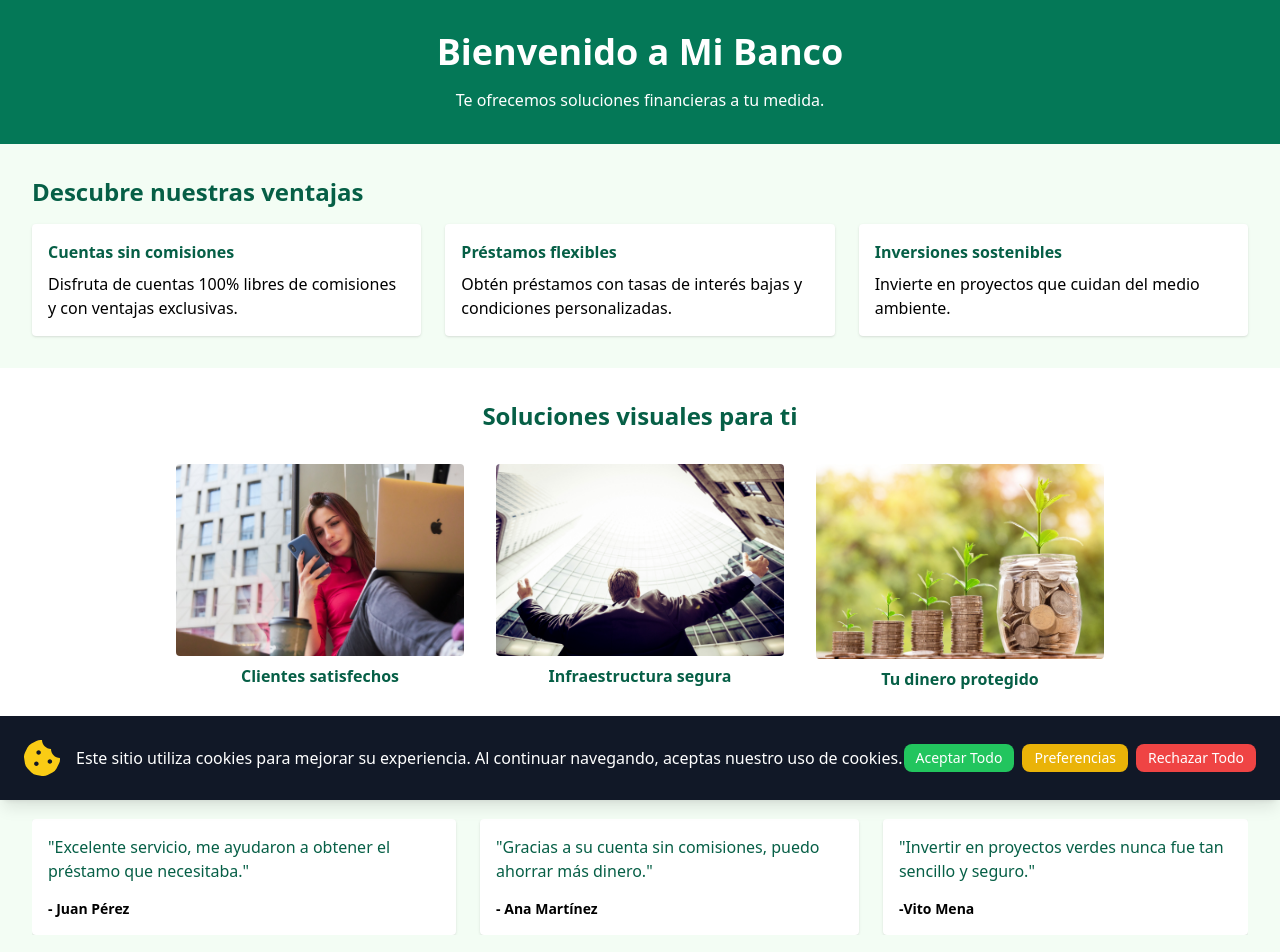
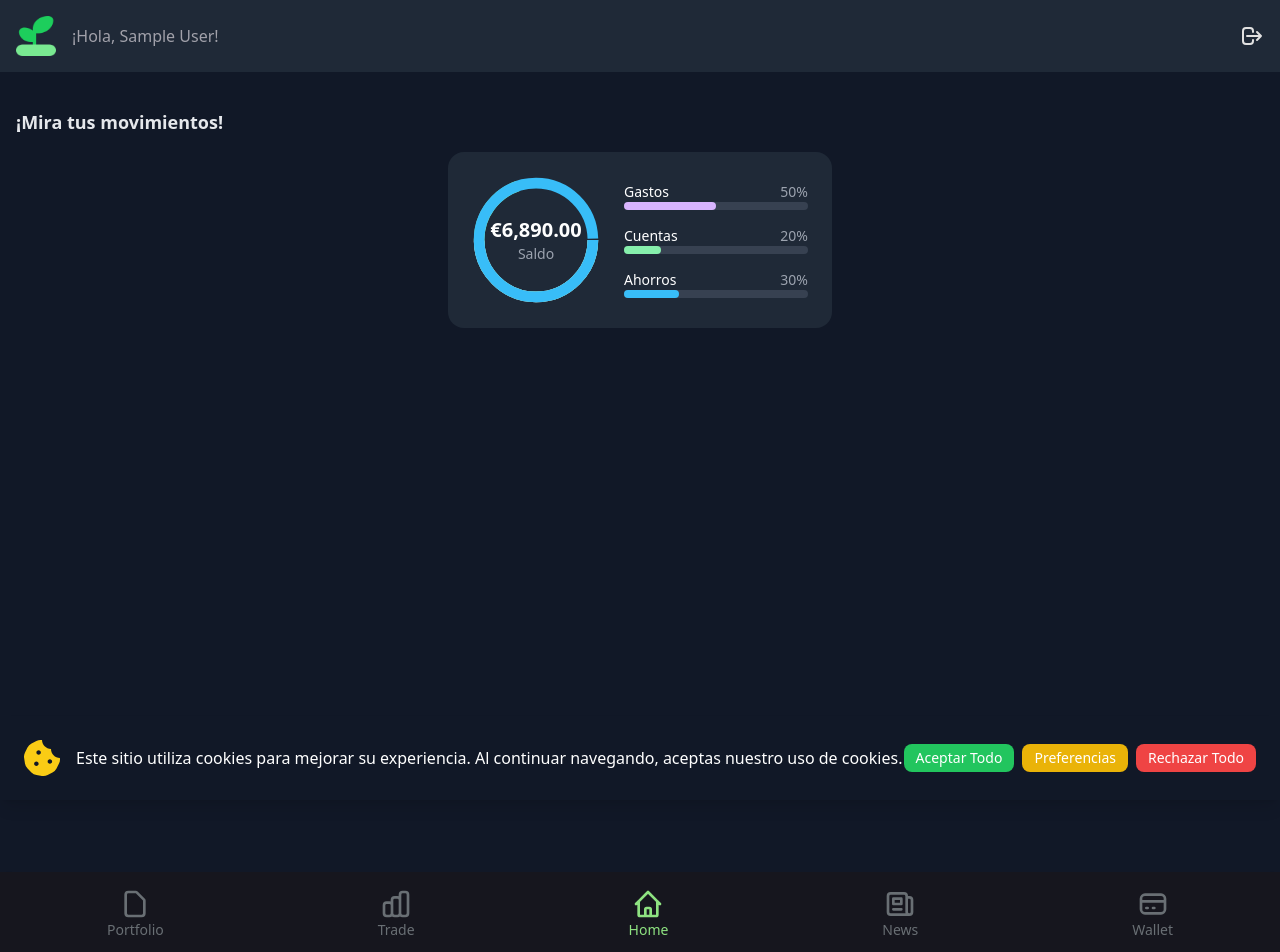
Before and after one commit to Yedpt/RSI_trade_project-Client, a React (Vite) app: page /homebank in a window 1280 px wide. Shown: the top 952 px of the page. Built offline with nearby package versions, Linux system fonts and the light colour scheme; sample sign-in values are in the browser's storage.

Commit message:
feat: redo footer and add movement report chart to bankhome

```diff
--- a/src/components/Footer.jsx
+++ b/src/components/Footer.jsx
@@ -1,60 +1,69 @@
 import React, { useState, useEffect } from "react";
-import { ChevronUpIcon } from "@heroicons/react/outline";
-import Avatar from "@mui/material/Avatar";
-import { teal } from "@mui/material/colors";
+import { useNavigate } from "react-router-dom";
+import { LogoutIcon } from "@heroicons/react/outline";
+// import Avatar from "@mui/material/Avatar";
+import LogoImage from "../assets/logo-splashScreen.webp";
 
 const Footer = () => {
   const [user, setUser] = useState(null);
+  const navigate = useNavigate();
 
   useEffect(() => {
     const storedUser = localStorage.getItem("user");
     if (storedUser) {
       try {
         const parsedUser = JSON.parse(storedUser);
-        setUser(parsedUser);
+        setUser(parsedUser.user || parsedUser);
       } catch (error) {
         console.error("Error parsing user data:", error);
       }
     }
   }, []);
 
-  const scrollToTop = () => {
-    window.scrollTo({ top: 0, behavior: "smooth" });
+  const handleLogout = () => {
+    localStorage.removeItem("user");
+    localStorage.removeItem("authToken");
+    setUser(null);
+    navigate("/");
   };
 
   return (
-    <footer className="bg-green-700 text-white p-4">
-      <div className="text-center text-sm">
-        <p>&copy; 2024 Mi Banco. Todos los derechos reservados.</p>
-      </div>
-      <div className="flex justify-center space-x-4 mt-4">
-        <a href="#" className="hover:text-green-300" aria-label="Facebook">
-          <i className="fab fa-facebook-f"></i>
-        </a>
-        <a href="#" className="hover:text-green-300" aria-label="Twitter">
-          <i className="fab fa-twitter"></i>
-        </a>
-        <a href="#" className="hover:text-green-300" aria-label="Instagram">
-          <i className="fab fa-instagram"></i>
-        </a>
-      </div>
-      <div className="flex flex-col items-center mt-4 space-y-4">
-        <button
-          onClick={scrollToTop}
-          className="text-white hover:text-green-300 focus:outline-none"
-        >
-          <ChevronUpIcon className="w-6 h-6" />
-        </button>
-
-        {user && (
-          <div className="flex items-center space-x-2">
-            <span>¡Hola, {user.name}!</span>
-            <Avatar sx={{ bgcolor: teal[500] }}>
-              {user.name ? user.name[0] : "U"}
-            </Avatar>
+    <footer className="flex items-center justify-between p-4 bg-gray-800">
+      <div className="flex items-center">
+        <img src={LogoImage} alt="logo" className="w-10 h-10 mr-4" />
+        {user ? (
+          <span className="text-zinc-400">¡Hola, {user.name}!</span>
+        ) : (
+          <div>
+            <button
+              onClick={() => navigate("/register")}
+              className="text-green-100 hover:underline"
+            >
+              Hazte cliente
+            </button>
+            <button
+              onClick={() => navigate("/login")}
+              className="bg-green-500 hover:bg-green-400 px-4 py-2 rounded ml-2"
+            >
+              Iniciar Sesión
+            </button>
           </div>
         )}
       </div>
+      {user && (
+        <div className="flex items-center">
+          {/* <Avatar className="mr-2">
+            {user.name ? user.name[0].toUpperCase() : "U"}
+          </Avatar> */}
+          <LogoutIcon
+            className="w-6 h-6 text-[#E1E1E1] cursor-pointer"
+            flex
+            items-center
+            space-x-1
+            onClick={handleLogout}
+          />
+        </div>
+      )}
     </footer>
   );
 };
--- a/src/components/VoiceAssistButton.jsx
+++ b/src/components/VoiceAssistButton.jsx
@@ -1,4 +1,3 @@
-// VoiceAssistButton.jsx
 import React from "react";
 import { FaVolumeUp } from "react-icons/fa";
 
--- a/src/pages/BankHome.jsx
+++ b/src/pages/BankHome.jsx
@@ -1,145 +1,96 @@
-import React, { useState } from "react";
-import { useNavigate } from "react-router-dom";
-import womanImage from "../assets/woman.jpg";
-import bankImage from "../assets/bank.jpg";
-import moneyImage from "../assets/money.jpg";
+import React from "react";
 import CookieConsent from "../components/CookieConsent";
-import VoiceAssistButton from "../components/VoiceAssistButton";
-import SplashScreen from "../components/SplashScreen";
 
 const BankHome = () => {
-  const [isSplashVisible, setIsSplashVisible] = useState(false);
-  const navigate = useNavigate();
+  return (
+    <div className="bg-gray-900 min-h-screen relative p-4">
+      <h1 className="absolute top-4 left-4 text-lg font-semibold text-gray-200 my-5">
+        ¡Mira tus movimientos!
+      </h1>
 
-  const handleShowSplash = () => {
-    setIsSplashVisible(true);
-
-    setTimeout(() => {
-      setIsSplashVisible(false);
-      navigate("/trade");
-    }, 3000);
-  };
-
-  return (
-    <div className="bg-green-50 min-h-screen">
-      {isSplashVisible && (
-        <SplashScreen onClose={() => setIsSplashVisible(false)} />
-      )}
-
-      <section className="bg-green-600 text-white p-8 text-center">
-        <h1 className="text-4xl font-bold">Bienvenido a Mi Banco</h1>
-        <p className="mt-4">Te ofrecemos soluciones financieras a tu medida.</p>
-      </section>
-
-      <section className="p-8">
-        <h2 className="text-2xl font-bold text-green-700">
-          Descubre nuestras ventajas
-        </h2>
-        <div className="mt-4 grid grid-cols-1 md:grid-cols-3 gap-6">
-          <div className="bg-white p-4 rounded shadow">
-            <h3 className="text-green-700 font-bold">Cuentas sin comisiones</h3>
-            <p className="mt-2">
-              Disfruta de cuentas 100% libres de comisiones y con ventajas
-              exclusivas.
-            </p>
-          </div>
-          <div className="bg-white p-4 rounded shadow">
-            <h3 className="text-green-700 font-bold">Préstamos flexibles</h3>
-            <p className="mt-2">
-              Obtén préstamos con tasas de interés bajas y condiciones
-              personalizadas.
-            </p>
-          </div>
-          <div className="bg-white p-4 rounded shadow">
-            <h3 className="text-green-700 font-bold">
-              Inversiones sostenibles
-            </h3>
-            <p className="mt-2">
-              Invierte en proyectos que cuidan del medio ambiente.
-            </p>
+      <div className="w-full max-w-sm mx-auto bg-gray-800 rounded-2xl p-6 text-white mt-16">
+        <div className="flex items-center gap-6">
+          <div className="relative w-32 h-32">
+            <svg viewBox="0 0 36 36" className="w-full h-full">
+              <circle
+                className="text-purple-300"
+                stroke="currentColor"
+                strokeWidth="3"
+                fill="transparent"
+                r="16"
+                cx="18"
+                cy="18"
+                style={{ strokeDasharray: "100, 100", strokeDashoffset: "50" }}
+              />
+              <circle
+                className="text-green-300"
+                stroke="currentColor"
+                strokeWidth="3"
+                fill="transparent"
+                r="16"
+                cx="18"
+                cy="18"
+                style={{ strokeDasharray: "100, 100", strokeDashoffset: "30" }}
+              />
+              <circle
+                className="text-sky-400"
+                stroke="currentColor"
+                strokeWidth="3"
+                fill="transparent"
+                r="16"
+                cx="18"
+                cy="18"
+                style={{ strokeDasharray: "100, 100", strokeDashoffset: "0" }}
+              />
+            </svg>
+            <div className="absolute inset-0 flex flex-col items-center justify-center">
+              <span className="text-xl font-bold">€6,890.00</span>
+              <span className="text-sm text-gray-400">Saldo</span>
             </div>
           </div>
-      </section>
 
-      <section className="p-8 bg-white">
-        <h2 className="text-2xl font-bold text-green-700 text-center">
-          Soluciones visuales para ti
-        </h2>
-        <div className="mt-8 flex flex-col md:flex-row justify-center gap-8">
-          <div className="text-center">
-            <img
-              src={womanImage}
-              alt="Mujer con sonrisa"
-              className="w-full md:w-72 rounded"
-            />
-            <p className="mt-2 font-bold text-green-700">
-              Clientes satisfechos
-            </p>
+          <div className="flex-1">
+            <div className="mb-4">
+              <div className="flex justify-between text-sm">
+                <span>Gastos</span>
+                <span className="text-gray-400">50%</span>
               </div>
-          <div className="text-center">
-            <img
-              src={bankImage}
-              alt="Banco"
-              className="w-full md:w-72 rounded"
-            />
-            <p className="mt-2 font-bold text-green-700">
-              Infraestructura segura
-            </p>
-          </div>
-          <div className="text-center">
-            <img
-              src={moneyImage}
-              alt="Dinero"
-              className="w-full md:w-72 rounded"
-            />
-            <p className="mt-2 font-bold text-green-700">Tu dinero protegido</p>
+              <div className="w-full h-2 bg-gray-700 rounded-full">
+                <div
+                  className="h-2 bg-purple-300 rounded-full"
+                  style={{ width: "50%" }}
+                ></div>
               </div>
             </div>
-      </section>
 
-      <section className="p-8 bg-green-50">
-        <h2 className="text-2xl font-bold text-green-700 text-center">
-          Opiniones de nuestros clientes
-        </h2>
-        <div className="mt-8 overflow-x-auto flex gap-6">
-          <div className="min-w-[300px] bg-white p-4 rounded shadow">
-            <p className="text-green-700">
-              "Excelente servicio, me ayudaron a obtener el préstamo que
-              necesitaba."
-            </p>
-            <p className="mt-4 text-sm font-bold">- Juan Pérez</p>
+            <div className="mb-4">
+              <div className="flex justify-between text-sm">
+                <span>Cuentas</span>
+                <span className="text-gray-400">20%</span>
               </div>
-          <div className="min-w-[300px] bg-white p-4 rounded shadow">
-            <p className="text-green-700">
-              "Gracias a su cuenta sin comisiones, puedo ahorrar más dinero."
-            </p>
-            <p className="mt-4 text-sm font-bold">- Ana Martínez</p>
-          </div>
-          <div className="min-w-[300px] bg-white p-4 rounded shadow">
-            <p className="text-green-700">
-              "Invertir en proyectos verdes nunca fue tan sencillo y seguro."
-            </p>
-            <p className="mt-4 text-sm font-bold">-Vito Mena</p>
+              <div className="w-full h-2 bg-gray-700 rounded-full">
+                <div
+                  className="h-2 bg-green-300 rounded-full"
+                  style={{ width: "20%" }}
+                ></div>
               </div>
             </div>
-      </section>
 
-      {/* Sección de Trade */}
-      <section className="p-8 bg-green-700 text-white text-center">
-        <h2 className="text-3xl font-bold flex items-center justify-center gap-4">
-          <VoiceAssistButton text="¡Descubre nuestra nueva app de Trade! Gestiona tus inversiones y transacciones desde la palma de tu mano." />
-          ¡Descubre nuestra nueva app de Trade!
-        </h2>
-        <p className="mt-4">
-          Gestiona tus inversiones y transacciones desde la palma de tu mano.
-        </p>
-        <button
-          onClick={handleShowSplash}
-          className="mt-6 bg-green-600 hover:bg-green-500 text-white font-bold py-3 px-6 rounded"
-        >
-          RSI Trading
-        </button>
-      </section>
+            <div>
+              <div className="flex justify-between text-sm">
+                <span>Ahorros</span>
+                <span className="text-gray-400">30%</span>
+              </div>
+              <div className="w-full h-2 bg-gray-700 rounded-full">
+                <div
+                  className="h-2 bg-sky-400 rounded-full"
+                  style={{ width: "30%" }}
+                ></div>
+              </div>
+            </div>
+          </div>
+        </div>
+      </div>
 
       <CookieConsent />
     </div>
--- a/src/pages/TradeHome.jsx
+++ b/src/pages/TradeHome.jsx
@@ -1,10 +1,8 @@
 import React from "react";
-import Footer from "../components/Footer";
 
 const TradeHome = () => {
   return (
     <div>
-      <Footer />
       <h1>Soy el home del trade app</h1>
     </div>
   );
--- a/src/routes/Routes.jsx
+++ b/src/routes/Routes.jsx
@@ -4,6 +4,7 @@ import BankHome from "../pages/BankHome";
 import TradeHome from "../pages/TradeHome";
 import Login from "../pages/Login";
 import SignUp from "../pages/SignUp";
+import Footer from "../components/Footer";
 
 // Protected Route Component
 const ProtectedRoute = ({ children }) => {
@@ -26,6 +27,7 @@ export const routes = createBrowserRouter([
         index: true,
         element: (
           <ProtectedRoute>
+            <Footer />
             <BankHome />
           </ProtectedRoute>
         ),
```
Lines whose indentation alone changed are shown as unchanged.
